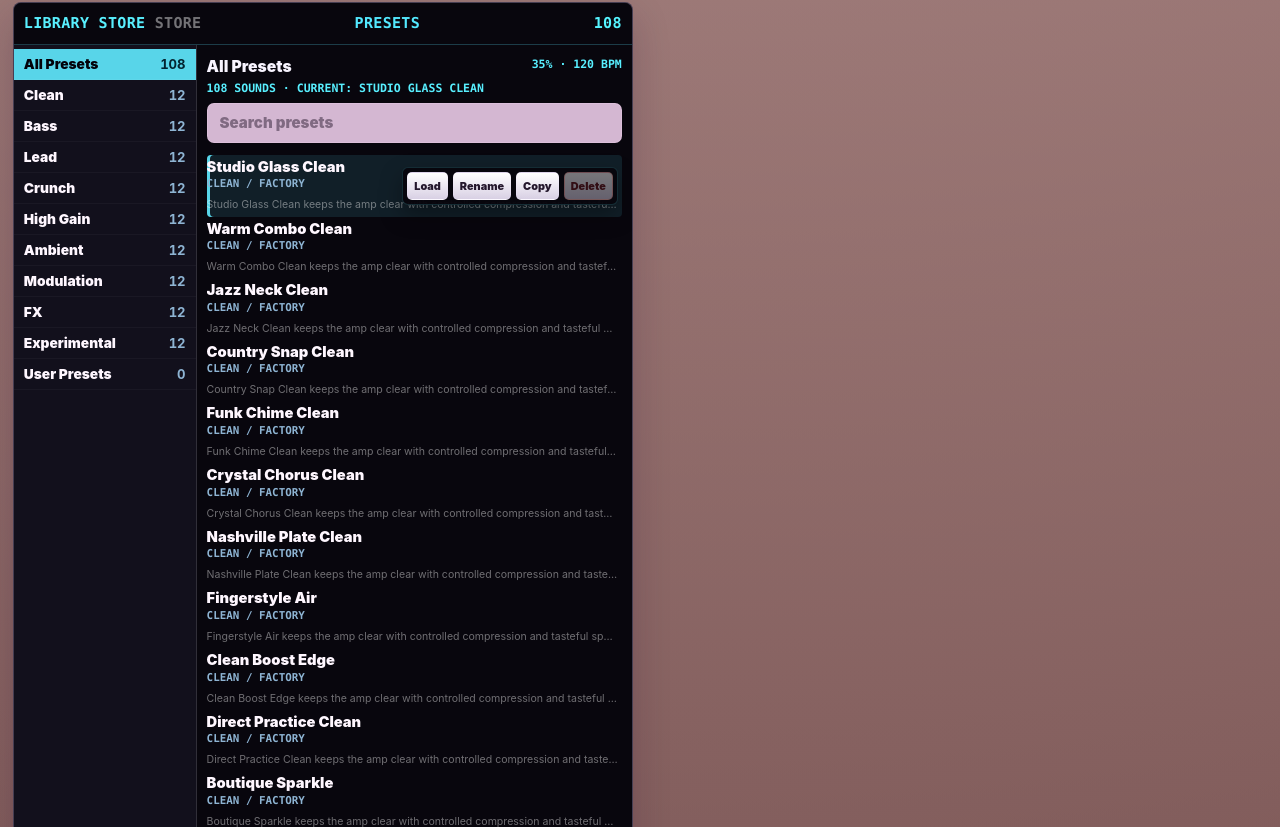
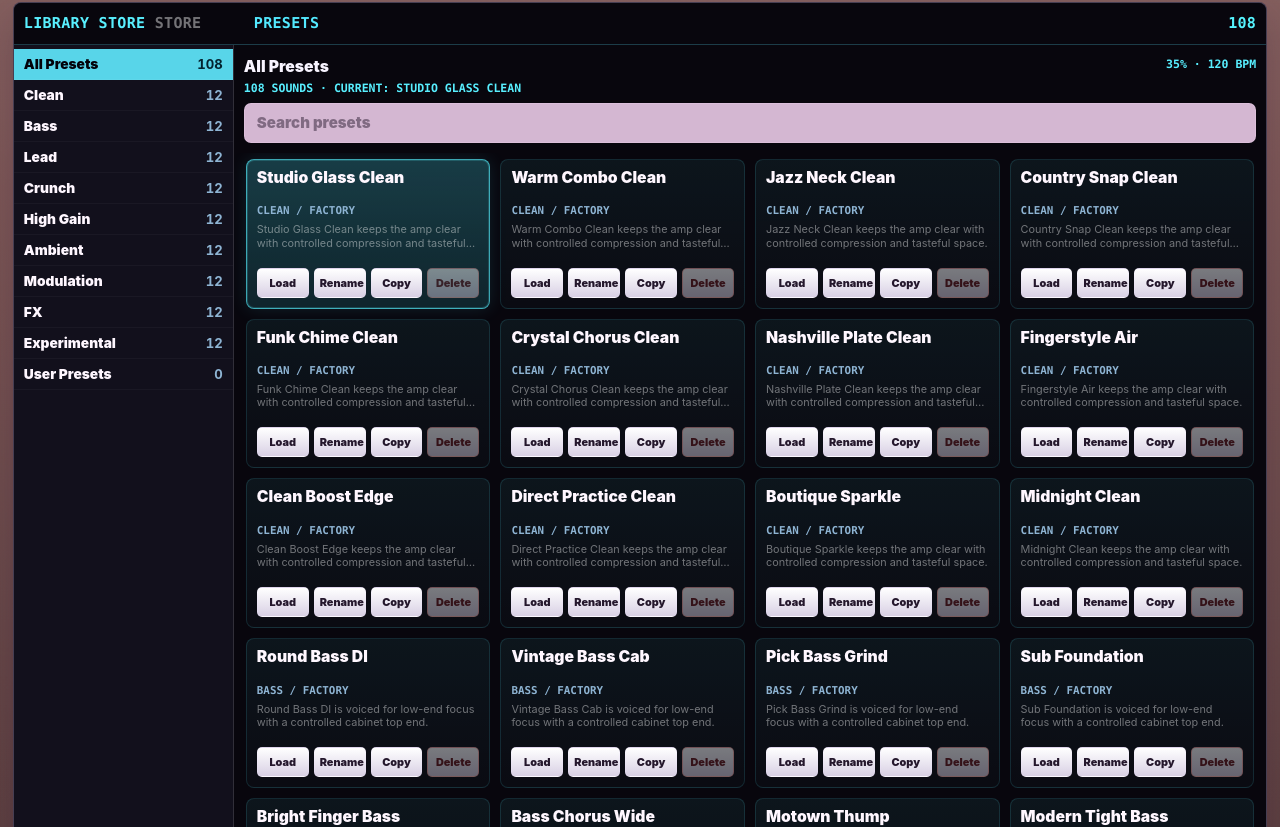
Before and after one commit to kimyounggaur/Guitar-Muti-Effector, a React (Vite) app: page / in a window 1280 px wide. Shown: the part 2053-2880 px from the top of the page. Built offline with nearby package versions, Linux system fonts and the light colour scheme.

Commit message:
Make preset browser horizontal

```diff
--- a/src/styles/hardware.css
+++ b/src/styles/hardware.css
@@ -3065,3 +3065,135 @@
     transform: none;
   }
 }
+
+/* Wide horizontal preset browser layout */
+.hardware-support-panels .preset-library-section {
+  justify-self: stretch;
+  width: 100%;
+  max-width: none;
+}
+
+.preset-browser-topline {
+  grid-template-columns: minmax(180px, 220px) minmax(0, 1fr) minmax(48px, auto);
+}
+
+.preset-browser-grid {
+  grid-template-columns: minmax(180px, 220px) minmax(0, 1fr);
+  min-height: clamp(520px, 66vh, 780px);
+}
+
+.preset-browser-main {
+  min-width: 0;
+}
+
+.preset-library-list {
+  grid-template-columns: repeat(auto-fill, minmax(230px, 1fr));
+  gap: 10px;
+  padding: 6px 12px 14px;
+}
+
+.preset-library-row {
+  position: relative;
+  display: grid;
+  grid-template-columns: 1fr;
+  align-content: start;
+  min-height: 132px;
+  border: 1px solid rgba(86, 240, 255, 0.13);
+  border-radius: 8px;
+  background:
+    linear-gradient(180deg, rgba(86, 240, 255, 0.045), transparent),
+    rgba(12, 16, 24, 0.62);
+  padding: 10px;
+}
+
+.preset-library-row.is-active {
+  border-color: rgba(86, 240, 255, 0.64);
+  background:
+    linear-gradient(180deg, rgba(86, 240, 255, 0.12), transparent),
+    rgba(18, 43, 52, 0.82);
+  box-shadow:
+    inset 0 0 0 1px rgba(86, 240, 255, 0.18),
+    0 0 18px rgba(86, 240, 255, 0.12);
+}
+
+.preset-library-row .preset-card-main {
+  display: grid;
+  gap: 6px;
+}
+
+.preset-library-row .preset-title-button strong {
+  display: -webkit-box;
+  min-height: 2.08em;
+  overflow: hidden;
+  font-size: 0.98rem;
+  line-height: 1.04;
+  white-space: normal;
+  -webkit-box-orient: vertical;
+  -webkit-line-clamp: 2;
+}
+
+.preset-library-row .preset-title-button span {
+  white-space: nowrap;
+}
+
+.preset-library-row small {
+  display: -webkit-box;
+  min-height: 2.4em;
+  overflow: hidden;
+  font-size: 0.68rem;
+  line-height: 1.2;
+  white-space: normal;
+  -webkit-box-orient: vertical;
+  -webkit-line-clamp: 2;
+}
+
+.preset-library-row .preset-actions {
+  position: static;
+  display: grid;
+  grid-template-columns: repeat(4, minmax(0, 1fr));
+  gap: 5px;
+  align-self: end;
+  margin-top: 10px;
+  max-width: none;
+  border: 0;
+  background: transparent;
+  opacity: 1;
+  padding: 0;
+  transform: none;
+  box-shadow: none;
+}
+
+.preset-library-row .preset-actions button {
+  min-height: 30px;
+  padding: 0 5px;
+}
+
+@media (max-width: 980px) {
+  .preset-browser-grid {
+    grid-template-columns: 1fr;
+    min-height: 0;
+  }
+
+  .preset-category-list {
+    display: grid;
+    grid-template-columns: repeat(2, minmax(0, 1fr));
+  }
+
+  .preset-library-list {
+    grid-template-columns: repeat(auto-fill, minmax(220px, 1fr));
+  }
+}
+
+@media (max-width: 640px) {
+  .preset-browser-topline {
+    grid-template-columns: 1fr auto;
+  }
+
+  .preset-library-list {
+    grid-template-columns: 1fr;
+  }
+
+  .preset-library-row .preset-actions {
+    grid-template-columns: repeat(2, minmax(0, 1fr));
+  }
+}
```
